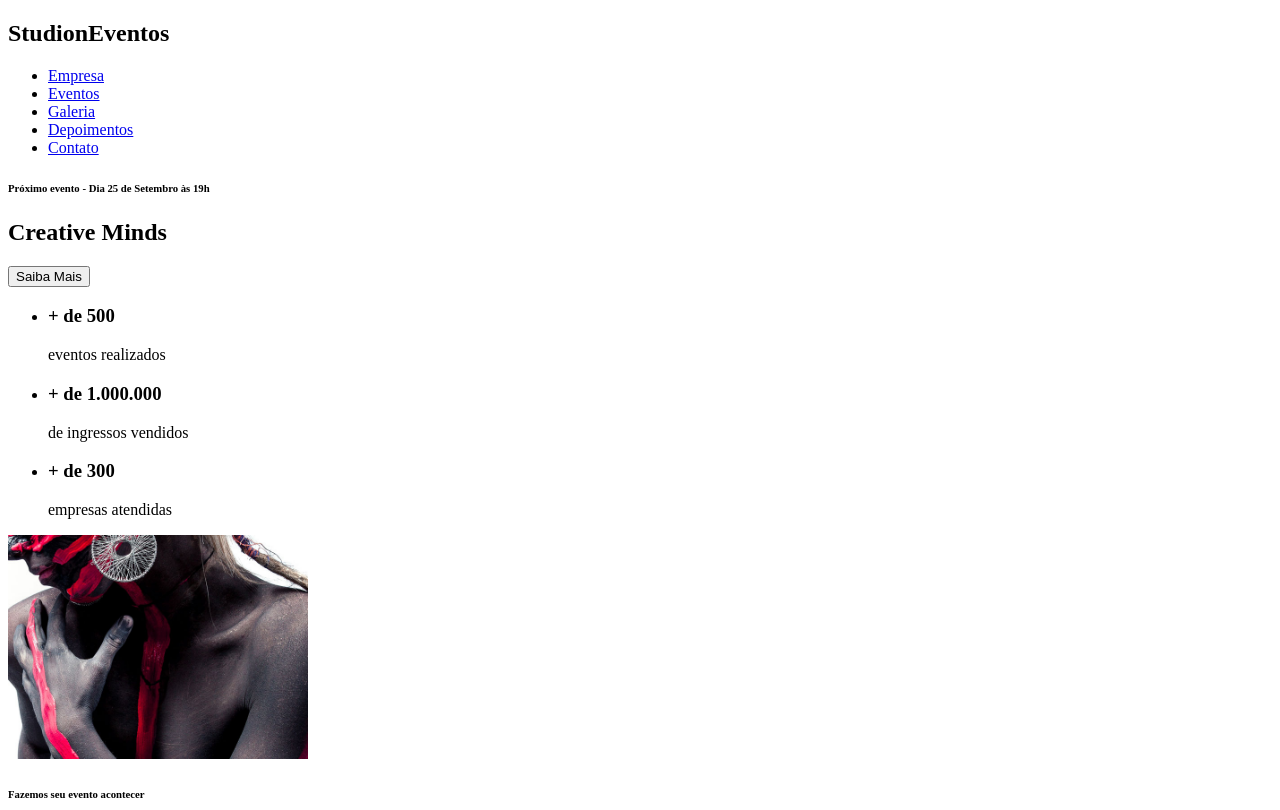
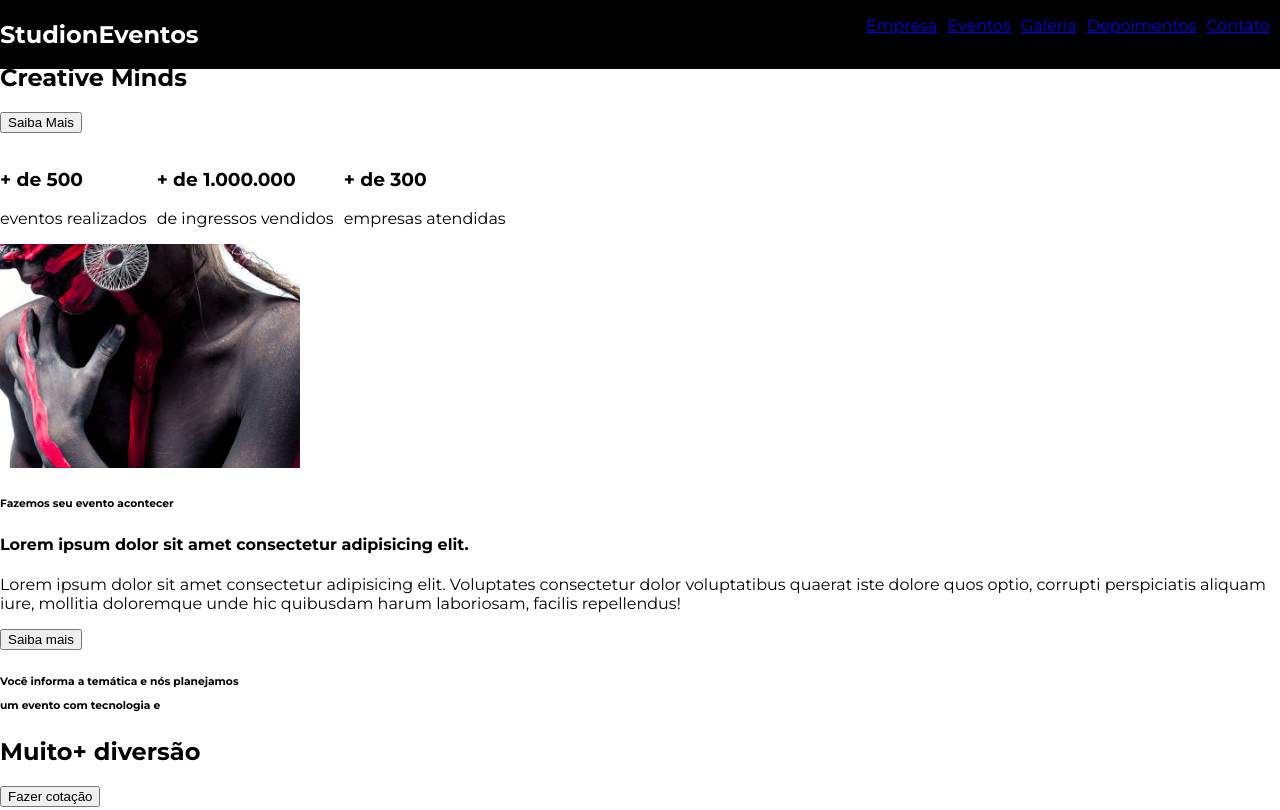
Before and after one commit to Klinsmans/studion, a website: page scr/index.html in a window 1280 px wide. Shown: the top 810 px of the page. Drawn offline with Linux system fonts and the light colour scheme.

Commit message:
Aula 3 - inicio

```diff
--- a/scr/index.html
+++ b/scr/index.html
@@ -8,9 +8,9 @@
   </head>
 
   <body>
-    <nav>
+    <nav class="navbar">
       <h1>Studi<span>on</span><span>Eventos</span></h1>
-      <ul>
+      <ul class="navbar__links">
         <li>
           <a href="#empresa"> Empresa </a>
         </li>
--- a/scr/style.css
+++ b/scr/style.css
@@ -0,0 +1,41 @@
+@import url("https://fonts.googleapis.com/css2?family=Montserrat:wght@400;700&display=swap");
+
+* {
+  box-sizing: border-box;
+}
+
+:root {
+  font-family: "Montserrat", sans-serif;
+  font-size: 16px;
+}
+
+body {
+  margin: 0;
+}
+
+ul {
+    display: flex;
+    list-style: none;
+    padding-left: 0;
+}
+
+li {
+    margin-right: 0.625rem;
+}
+
+.navbar {
+  position: fixed;
+  display: grid;
+  grid-template-columns: 1fr 9fr;
+  top: 0;
+  left: 0;
+
+  width: 100vw;
+
+  background-color: #000; /* vermelho / verde / azul / transparência - 0 - F */
+  color: #fff;
+}
+
+.navbar__links {
+    justify-self: end;
+}
```
